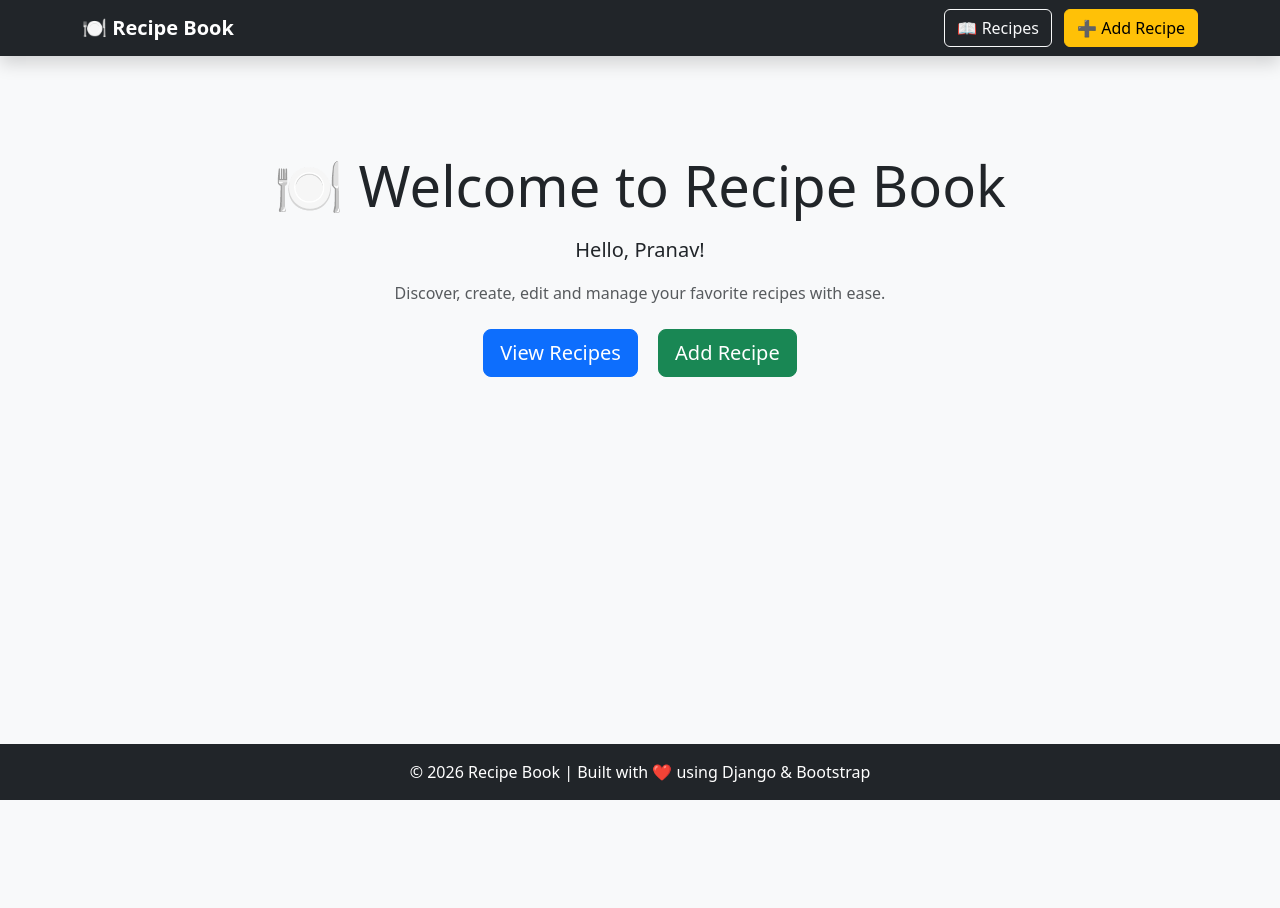
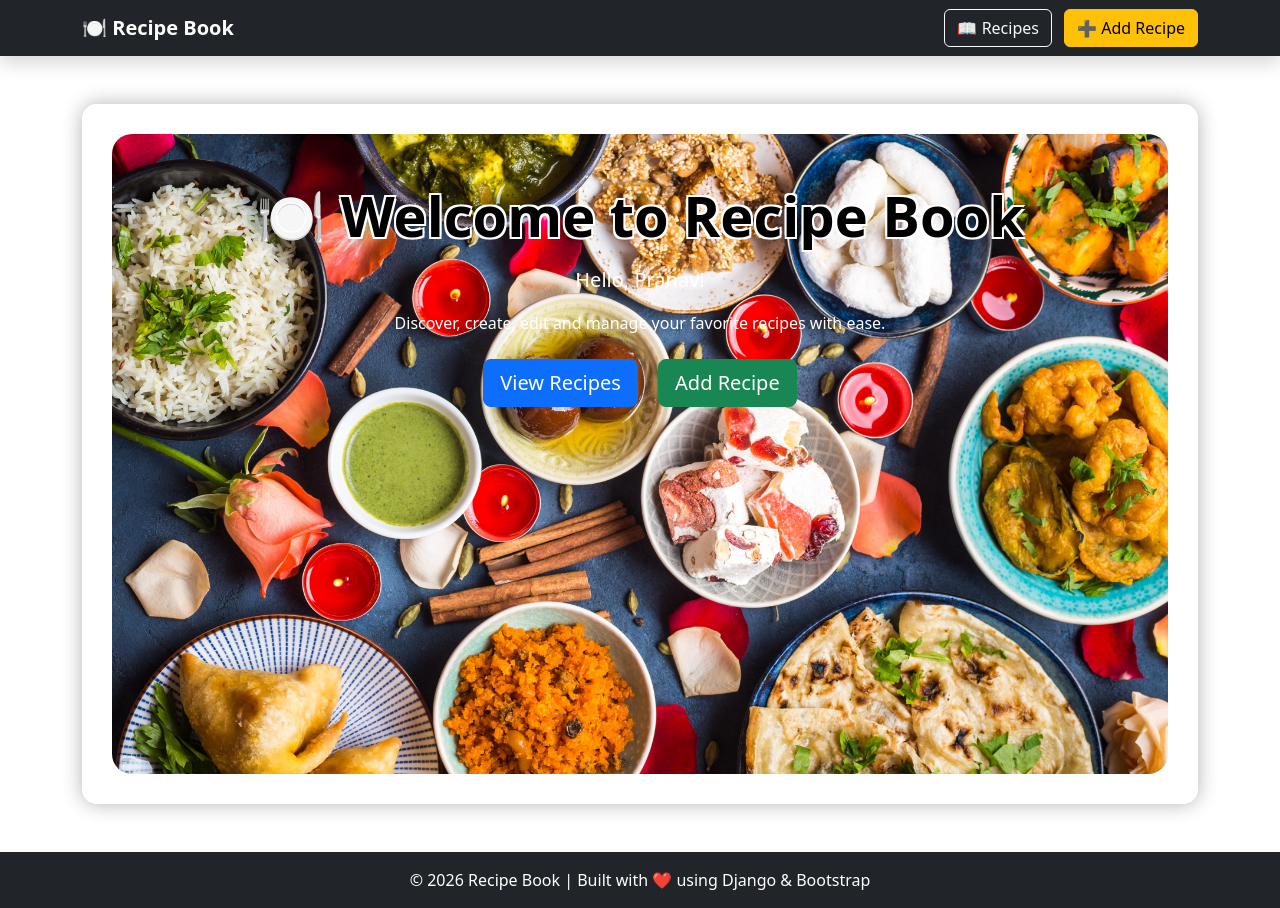
Before and after one commit to Pranavv46/Project-2, a Django app: page / in a window 1280 px wide. Before the commit the page ends 800 px from the top, so only its background shows below. Run offline with Django 4.2, Linux system fonts and the light colour scheme.

Commit message:
new css and style

```diff
--- a/menu/recipe/templates/base.html
+++ b/menu/recipe/templates/base.html
@@ -1,3 +1,5 @@
+{% load static %}
+
 <!DOCTYPE html>
 <html lang="en">
 <head>
@@ -6,9 +8,20 @@
     <title>{% block title %}Recipe Book{% endblock %}</title>
 
     <link href="https://cdn.jsdelivr.net/npm/bootstrap@5.3.7/dist/css/bootstrap.min.css" rel="stylesheet">
+
+    <style>
+
+
+        .content-box{
+            background: rgba(255,255,255,0.85);
+            border-radius: 15px;
+            padding: 30px;
+            box-shadow: 0 0 20px rgba(0,0,0,0.3);
+        }
+    </style>
 </head>
 
-<body class="d-flex flex-column min-vh-100 bg-light">
+<body class="d-flex flex-column min-vh-100">
 
     <!-- Navbar -->
     <nav class="navbar navbar-expand-lg navbar-dark bg-dark shadow">
@@ -20,7 +33,6 @@
 
             <div>
 
-
                 <a href="{% url 'recipe_list' %}" class="btn btn-outline-light me-2">
                     📖 Recipes
                 </a>
@@ -28,6 +40,7 @@
                 <a href="{% url 'add_recipe' %}" class="btn btn-warning">
                     ➕ Add Recipe
                 </a>
+
             </div>
 
         </div>
@@ -35,6 +48,8 @@
 
     <!-- Main Content -->
     <main class="container flex-grow-1 py-5">
+
+        <div class="content-box">
 
             {% if messages %}
 
@@ -59,7 +74,10 @@
             {% block content %}
             {% endblock %}
 
+        </div>
+
     </main>
+
     <!-- Footer -->
     <footer class="bg-dark text-white text-center py-3">
         <p class="mb-0">
--- a/menu/recipe/templates/home.html
+++ b/menu/recipe/templates/home.html
@@ -1,4 +1,5 @@
 {% extends 'base.html' %}
+{% load static %}
 
 {% block title %}
 Home
@@ -6,15 +7,28 @@ Home
 
 {% block content %}
 
-<div class="text-center py-5">
+<div class="text-center text-white py-5"
+     style="
+     background-image: url('/static/images/Blog.jpg');
+     background-size: cover;
+     background-position: center;
+     min-height: 80vh;
+     border-radius: 20px;
+     padding: 60px;
+     ">
 
-    <h1 class="display-4">🍽️ Welcome to Recipe Book</h1>
+<h1 class="display-4" style="font-weight: bold;">
+    🍽️ <span style="color: black; text-shadow: -2px -2px 0 #fff, 2px -2px 0 #fff, -2px 2px 0 #fff, 2px 2px 0 #fff;">Welcome to Recipe Book</span>
+</h1>
+
+
+
 
     <p class="lead mt-3">
         Hello, <strong>{{ name }}</strong>!
     </p>
 
-    <p class="text-muted">
+    <p>
         Discover, create, edit and manage your favorite recipes with ease.
     </p>
 
```
Also changed, not shown: menu/recipe/static/css/style.css (added, +9 -0 lines), menu/db.sqlite3, menu/recipe/static/images/Blog.jpg (added). Lines whose indentation alone changed are shown as unchanged.
